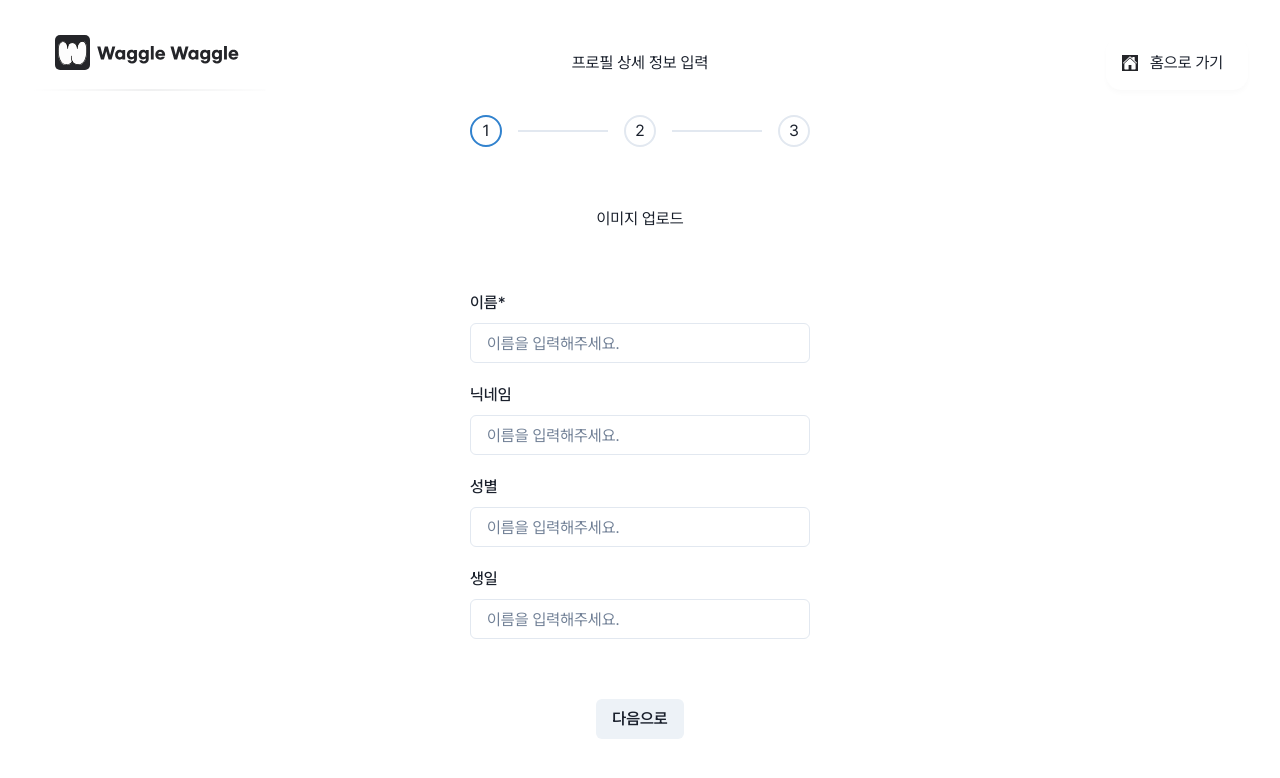
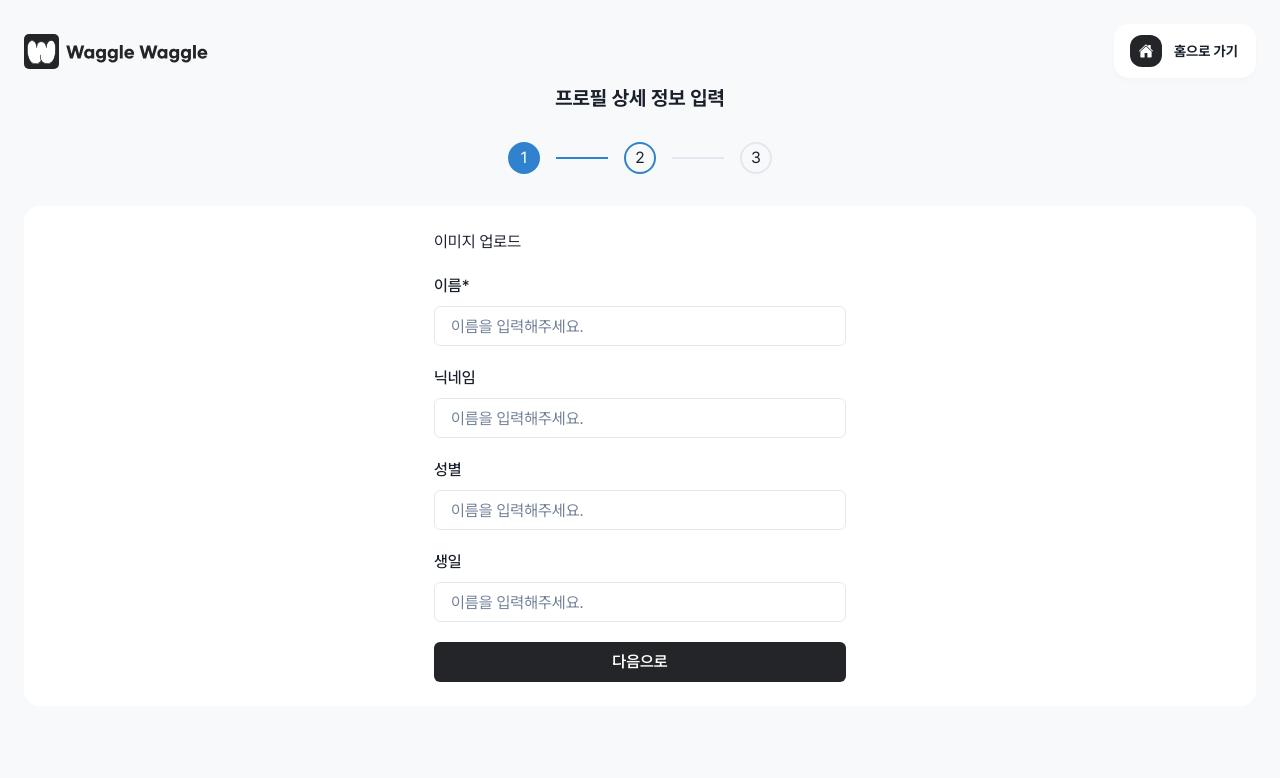
Before and after one commit to DDD-Community/DDD-10-WABLE-WEB, a Next.js app: page /profile/create in a window 1280 px wide. Shown: the top 778 px of the page. Built offline with nearby package versions, Linux system fonts and the light colour scheme.

Commit message:
style: ProfileBasicInformation의 기본적인 레이아웃 변경

```diff
--- a/src/components/pages/profile/components/Header/index.tsx
+++ b/src/components/pages/profile/components/Header/index.tsx
@@ -1,19 +1,22 @@
-import { Box, Flex, Spacer } from '@chakra-ui/react';
+import { Box, Flex, Heading } from '@chakra-ui/react';
 
 import WaggleWaggleLogo from '@/assets/images/waggle-waggle-logo.svg';
 import HomeIcon from '@/assets/icons/home.svg';
-import Image from 'next/image';
 import Link from 'next/link';
 import { ROUTES } from '@/constants/routes';
 
 export function Header() {
   return (
-    <Flex w="100%" paddingX="32px" paddingTop="35px" alignItems="center">
+    <Flex
+      w="100%"
+      padding="24px"
+      paddingBottom="0px"
+      alignItems="center"
+      justifyContent="space-between"
+    >
       <WaggleWaggleLogo />
-      <Spacer />
-      프로필 상세 정보 입력
-      <Spacer />
-      <Flex w="234px">
+      <Link href={ROUTES.HOME}>
+        <Flex>
           <Flex
             padding="12px 16px"
             alignItems="center"
@@ -21,17 +24,18 @@ export function Header() {
             w="142px"
             h="54px"
             borderRadius="15px"
-          backgroundColor="white"
+            bg="white"
             justifySelf="end"
             marginLeft="auto"
             boxShadow="0px 3.5px 5.5px 0px rgba(0, 0, 0, 0.02);"
           >
-          <Box bg="black">
+            <Box padding="8px" bg="black" borderRadius="12px">
               <HomeIcon />
             </Box>
-          <Link href={ROUTES.HOME}>홈으로 가기</Link>
+            <Heading size="xs">홈으로 가기</Heading>
           </Flex>
         </Flex>
+      </Link>
     </Flex>
   );
 }
--- a/src/components/pages/profile/components/ProfileBasicInformationForm/index.tsx
+++ b/src/components/pages/profile/components/ProfileBasicInformationForm/index.tsx
@@ -17,16 +17,16 @@ import { useFormContext } from 'react-hook-form';
 
 export function ProfileBasicInformationForm({
   steps,
-  activeStep,
+  activeStepIndex,
 }: {
   steps: ProfileSteps;
-  activeStep: number;
+  activeStepIndex: number;
 }) {
   const { register } = useFormContext();
 
   return (
-    <Flex w="100%" gap="60px" flexDirection="column" alignItems="center">
-      <Stepper index={activeStep} w="100%">
+    <Flex w="100%" gap="32px" flexDirection="column" alignItems="center">
+      <Stepper index={1} w="264px">
         {steps.map((step, index) => (
           <Step key={index}>
             <StepIndicator>
@@ -36,12 +36,19 @@ export function ProfileBasicInformationForm({
                 active={<StepNumber />}
               />
             </StepIndicator>
-            <StepSeparator style={{ color: 'black' }} />
+            <StepSeparator />
           </Step>
         ))}
       </Stepper>
+      <Flex
+        w="100%"
+        bg="white"
+        padding="24px"
+        borderRadius="16px"
+        justifyContent="center"
+      >
+        <Flex maxW="412px" w="100%" flexDirection="column" gap="20px">
           <Box>이미지 업로드</Box>
-      <Flex flexDirection="column" gap="20px">
           <FormControl>
             <FormLabel htmlFor="name">이름*</FormLabel>
             <Input
@@ -74,8 +81,11 @@ export function ProfileBasicInformationForm({
               {...register('name')}
             />
           </FormControl>
+          <Button type="submit" variant="primary">
+            다음으로
+          </Button>
         </Flex>
-      <Button>다음으로</Button>
+      </Flex>
     </Flex>
   );
 }
--- a/src/pages/profile/create.tsx
+++ b/src/pages/profile/create.tsx
@@ -1,7 +1,7 @@
 import { ProfileBasicInformationForm } from '@/components/pages/profile/components/ProfileBasicInformationForm';
 import { useFunnel } from '@/hooks/common/useFunnel';
 import { ProfileSchema, profileSchema } from '@/models/profile';
-import { Center, Container, VStack, useSteps } from '@chakra-ui/react';
+import { Flex, VStack, useSteps, Heading } from '@chakra-ui/react';
 import { FormProvider, useForm } from 'react-hook-form';
 import { zodResolver } from '@hookform/resolvers/zod';
 
@@ -20,7 +20,7 @@ export type ProfileSteps = typeof STEPS;
  */
 export default function Profile() {
   const [Funnel, step, setStep] = useFunnel({ steps: STEPS });
-  const { activeStep } = useSteps({
+  const { activeStep: activeStepIndex } = useSteps({
     index: STEPS.indexOf(step),
     count: STEPS.length,
   });
@@ -33,23 +33,30 @@ export default function Profile() {
   }
 
   return (
-    <VStack spacing="24px">
+    <VStack backgroundColor="#f8f9fa" h="100vh">
       <C.Header />
       <FormProvider {...methods}>
-        <Container centerContent>
-          <Center maxWidth="400px" w="100%">
-            <form onSubmit={methods.handleSubmit(handleSubmit)}>
+        <Flex w="100%" justifyContent="center">
+          <Flex
+            as="form"
+            w="100%"
+            paddingX="24px"
+            flexDirection="column"
+            alignItems="center"
+            gap="32px"
+            onSubmit={methods.handleSubmit(handleSubmit)}
+          >
+            <Heading size="md">프로필 상세 정보 입력</Heading>
             <Funnel>
               <Funnel.Step name="프로필 상세 정보 입력 - 기본 정보">
                 <ProfileBasicInformationForm
                   steps={STEPS}
-                    activeStep={activeStep}
+                  activeStepIndex={activeStepIndex}
                 />
               </Funnel.Step>
             </Funnel>
-            </form>
-          </Center>
-        </Container>
+          </Flex>
+        </Flex>
       </FormProvider>
     </VStack>
   );
```
Also changed, not shown: src/assets/images/waggle-waggle-logo.svg. Lines whose indentation alone changed are shown as unchanged.
